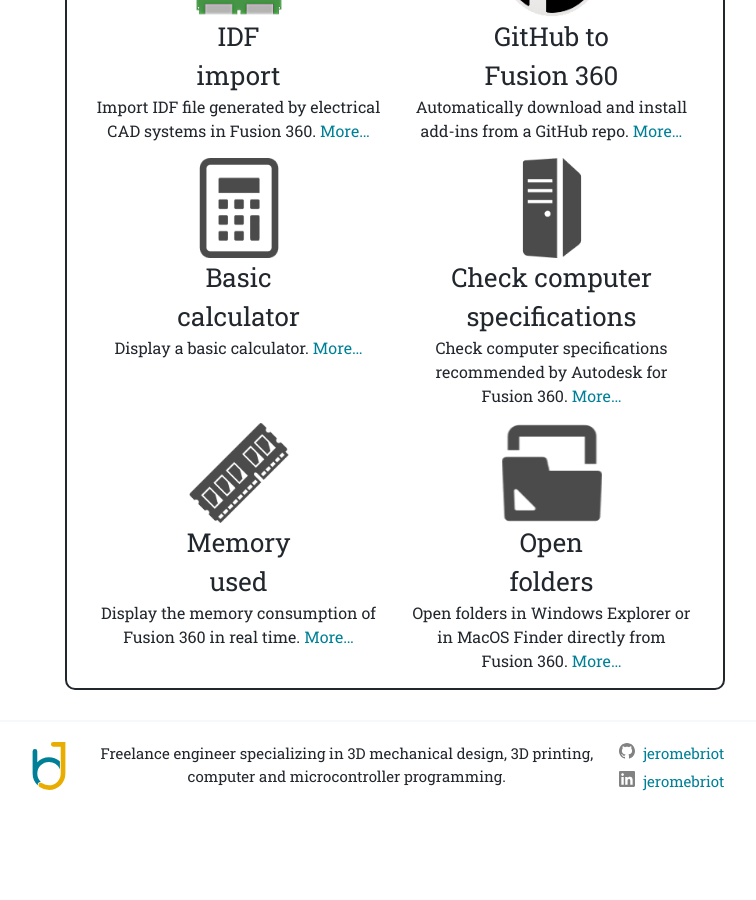
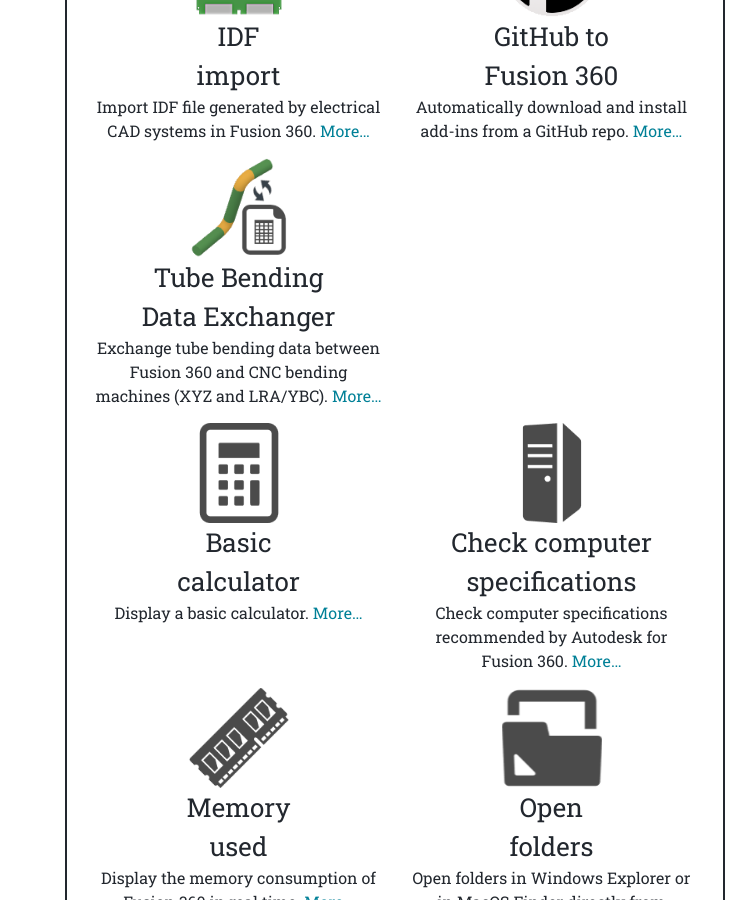
Before and after one commit to JeromeBriot/jeromebriot.github.io, a Jekyll site: the page built from services.md, in a window 1280 px wide and 900 px high, scrolled down 3746 px. Shown: the whole window, without its empty margins (245-1001 px from the left). Built offline with Jekyll 4.4.1, drawn with Linux system fonts in a browser that asks for light colours; before the commit the page ends 4583 px from its top, so only the background shows below that.

Commit message:
Add "Tube Bending Data Exchanger"

```diff
--- a/services.md
+++ b/services.md
@@ -90,6 +90,18 @@ lang: en
         </div>
   </section>
   <section>
+      <div class="three-col">
+        <a href=""><img class="services-small" src="/assets/images/TubeBendingDataExchanger.png" alt="Tube Bending Data Exchanger"/></a>
+        <h3 style="margin-bottom: 0">Tube Bending<br/>Data Exchanger</h3>
+        <p>Exchange tube bending data between Fusion 360 and CNC bending machines (XYZ and LRA/YBC). <a href="https://apps.autodesk.com/FUSION/fr/Detail/Index?id=6110768094548413359&os=Win64">More&#8230;</a></p>
+      </div>
+      <div class="three-col">
+        <a href=""><img class="services-small" src="/assets/images/empty-150x150.png" alt=""/></a>
+        <h3 style="margin-bottom: 0">&nbsp;</h3>
+        <p><a href="">&nbsp;</a></p>
+      </div>
+  </section>
+  <section>
         <div class="three-col">
           <a href="https://github.com/JeromeBriot/fusion360-basic-calculator" target="_blank"><img class="services-small" src="/assets/images/BasicCalculator.png" alt="Basic calculator"/></a>
           <h3 style="margin-bottom: 0">Basic<br/>calculator</h3>
```
Also changed, not shown: assets/images/TubeBendingDataExchanger.png (added), assets/images/TubeBendingDataExchangerBg.png (added).
